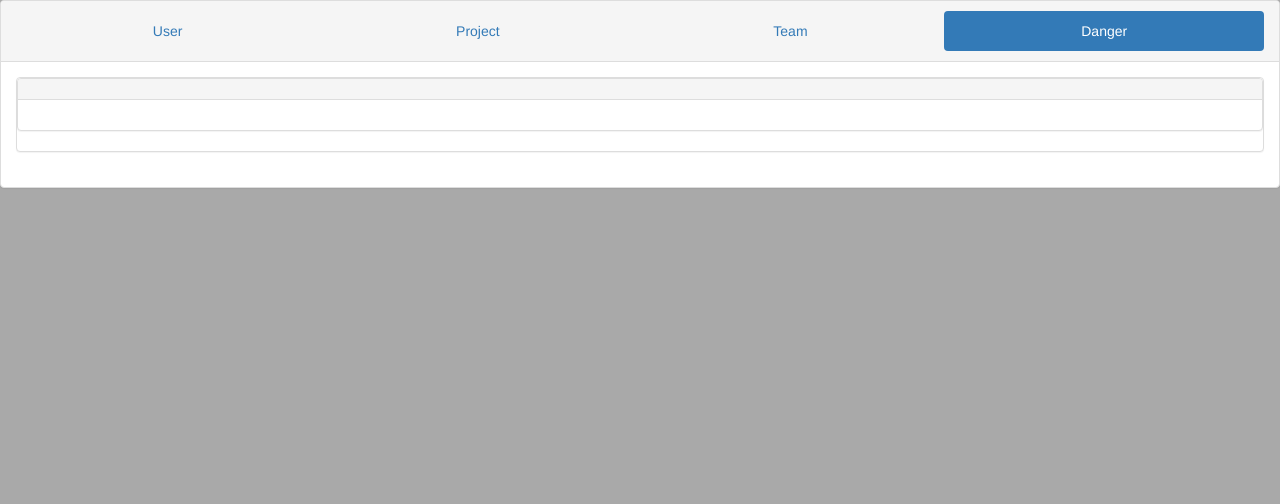
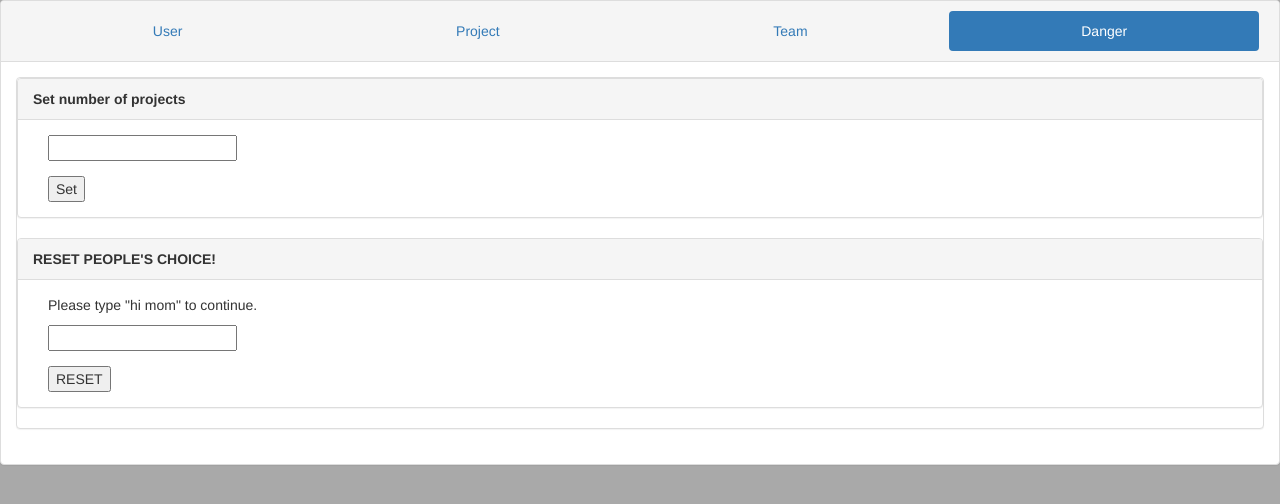
Before and after one commit to Xerxes004/peoples_choice, a PHP site: template peoples_choice/backend/view/admin.php in a window 1280 px wide, after a click on "Danger". Shown: the top 504 px of the page. Run offline with PHP 8.4, Linux system fonts and the light colour scheme; the template is opened without the code that fills it: most values are stand-ins (such as "Sample title", 1, 10 or a date in 2020).

Commit message:
Add some danger mode stuff.

```diff
--- a/peoples_choice/backend/styles/style.css
+++ b/peoples_choice/backend/styles/style.css
@@ -1,7 +1,11 @@
 .navbar {
-	background-color: lightgrey;
+	background-color: #eaeaea;
 	border-radius: 0;
 	border: none;
+}
+
+.nav-pills>li>a {
+	margin: 0 5px;
 }
 
 .color-me {
--- a/peoples_choice/backend/view/admin.php
+++ b/peoples_choice/backend/view/admin.php
@@ -87,14 +87,6 @@
 						  <button onclick="saveProject()">Save</button>
 						</div>
 					</div>
-					<div class="col-sm-6">
-						<h3>Set number of projects</h3>
-		                <div class="form-group">
-						  <label for="usr">Project Name:</label>
-						  <input type="text" class="form-control" id="add-project">
-						</div>
-						<button onclick="">Add</button>
-					</div>
 				</div>
 			</div>
 
@@ -145,9 +137,32 @@
 			<div id="danger-admin" class="tab-pane fade in panel panel-default">
 				<div class="panel panel-default">
 					<div class="panel-heading">
+						<b>Set number of projects</b>
 					</div>
 
 					<div class="panel-body">
+						<div class="col-sm-6">
+			                <div class="form-group">
+							  <input type="text" id="set-num-projects">
+							</div>
+							<button onclick="">Set</button>
+						</div>
+					</div>
+				</div>
+
+				<div class="panel panel-default">
+					<div class="panel-heading">
+						<b>RESET PEOPLE'S CHOICE!</b>
+					</div>
+
+					<div class="panel-body">
+						<div class="col-sm-6">
+							<p>Please type "hi mom" to continue.</p>
+			                <div class="form-group">
+							  <input type="text" id="set-num-projects">
+							</div>
+							<button onclick="">RESET</button>
+						</div>
 					</div>
 				</div>
 			</div>
```
